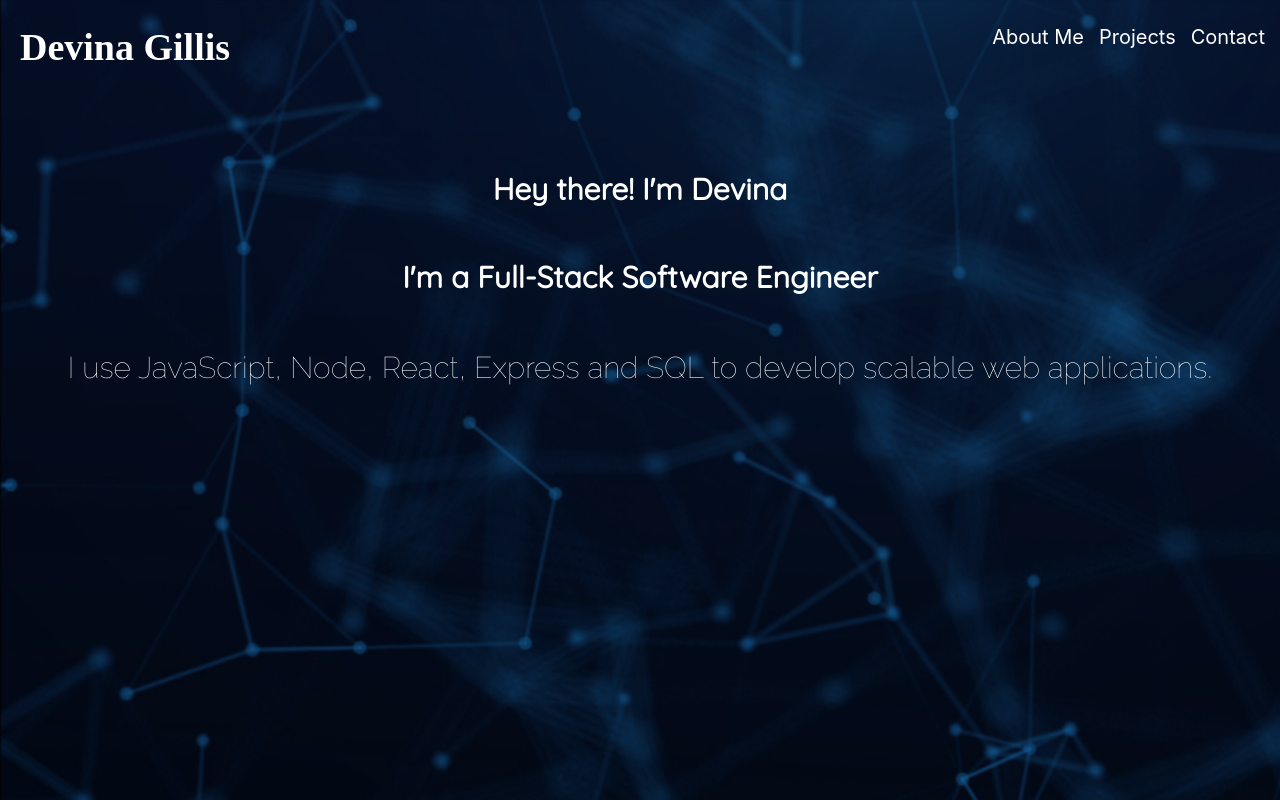
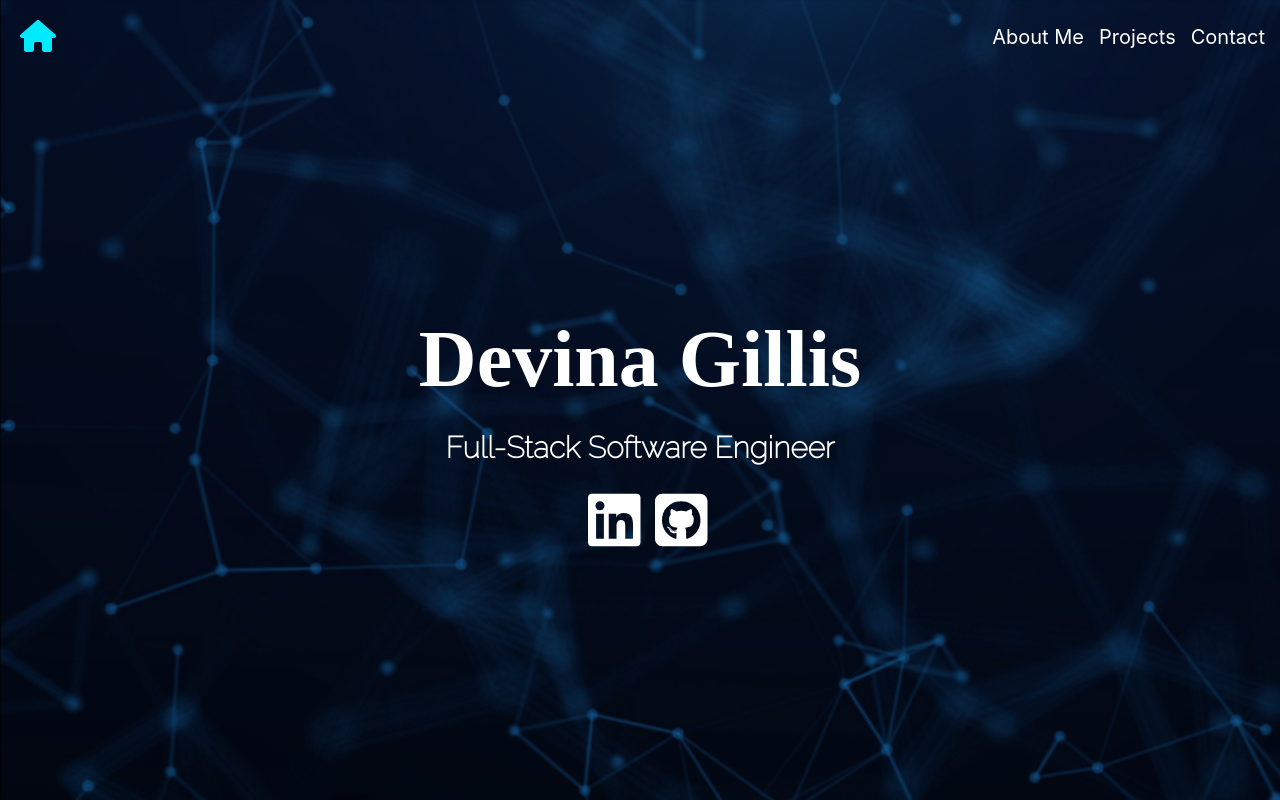
Before and after one commit to DevinaG007/my-portfolio, a React (Create React App) app: page / in a window 1280 px wide. Shown: the top 800 px of the page. Built offline with nearby package versions, Linux system fonts and the light colour scheme; a web font is replaced by a local one.

Commit message:
updated styling for homepage and about page

```diff
--- /dev/null
+++ b/babel-plugin-macros.config.js
@@ -0,0 +1,5 @@
+module.exports = {
+    'fontawesome-svg-core': {
+      'license': 'free'
+    }
+  }
--- /dev/null
+++ b/babel.config.js
@@ -0,0 +1,6 @@
+module.exports = function (api) {
+  api.cache(true);
+  return {
+    plugins: ['macros'],
+  }
+}
--- a/package.json
+++ b/package.json
@@ -3,9 +3,15 @@
   "version": "0.1.0",
   "private": true,
   "dependencies": {
+    "@fortawesome/fontawesome-svg-core": "^6.5.1",
+    "@fortawesome/free-brands-svg-icons": "^6.5.1",
+    "@fortawesome/free-regular-svg-icons": "^6.5.1",
+    "@fortawesome/free-solid-svg-icons": "^6.5.1",
+    "@fortawesome/react-fontawesome": "^0.2.0",
     "@testing-library/jest-dom": "^5.17.0",
     "@testing-library/react": "^13.4.0",
     "@testing-library/user-event": "^13.5.0",
+    "babel-plugin-macros": "^3.1.0",
     "react": "^18.2.0",
     "react-dom": "^18.2.0",
     "react-router-dom": "^5.3.4",
--- a/src/App.css
+++ b/src/App.css
@@ -27,7 +27,7 @@
 }
 
 .App-link {
-  color: #61dafb;
+  color: #00EAFF;
 }
 
 @keyframes App-logo-spin {
@@ -48,7 +48,7 @@ body {
 }
 
 main {
-  min-height: 100vh;
+  min-height:90vh;
   display: flex;
   flex-direction: column;
 }
--- a/src/about/About.css
+++ b/src/about/About.css
@@ -4,7 +4,8 @@
     color: white;
     font-size: 16px;
     align-items: center;
-    padding: 20px;
+    padding: 30px;
+    margin-top: 30px;
 }
 
 .col {
@@ -15,3 +16,10 @@
     padding: 20px;
 
 }
+
+
+.about-me {
+    background-color: #051c4983;
+    border-radius: 10px;
+    border: 1px solid white;
+}
--- a/src/about/About.js
+++ b/src/about/About.js
@@ -5,25 +5,12 @@ import  bratislava from "../images/bratislava.jpg"
 export default function About(){
 return (
     <section className="about">
-    <div className="col">
+    <div className="col about-me">
         <h2>Hey there! I'm Devina</h2>
+        <b>
     <p>I'm a Software Developer located in Seattle, Washington.</p>
-    <p>As both an artist and a frequent traveler, I'm passionate about:</p>
-    <ul>
-      <li>Writing code that develops unique and creative things</li>
-      <li>
-        Lifelong learning and discovering new things about Web Developing.
-      </li>
-      <li>
-        Exploring as much of the world as I can. Some of my favorite
-        countries that I've visited include:
-      </li>
-      <ol>
-        <li>Japan</li>
-        <li>Switzerland</li>
-        <li>Norway</li>
-      </ol>
-    </ul>
+    <p>As both an artist and a frequent traveler, I'm passionate about writing code that develops unique and creative things.</p>
+    <p>Exploring as much of the world as I can. Some of my favorite countries that I've visited include Japan, Switzerland, and Norway.</p>
     <br />
     <p>
       Currently, I work at Whole Foods Market, but my passion has always been traveling.
@@ -41,9 +28,11 @@ return (
       I'm always ready for a challenge! If you would like to collaborate,
       please contact me.
     </p>
+    </b>
   </div>
   <div className="col">
     <img src={bratislava} width="500" alt="Devina sitting atop a castle in Bratislava."/>
+    <p style={{"font-size":16}}>Devina at Bratislava Castle in Bratislava, Slovakia</p>
   </div>
   </section>
 )
--- a/src/contact/Contact.js
+++ b/src/contact/Contact.js
@@ -6,7 +6,6 @@ export default function Contact(){
    <main>
     <h2>Contact Me</h2>
     <p>Email: devinagillis0@gmail.com</p>
-    <p>Phone: (206) 483-3136</p>
     </main>
     </>
  )
--- a/src/home/Header.css
+++ b/src/home/Header.css
@@ -1,17 +1,18 @@
 @import url('https://fonts.googleapis.com/css2?family=Bungee+Outline&family=Indie+Flower&family=Quicksand&family=Raleway:wght@100&family=Zen+Dots&display=swap');
 
 .headings {
-    padding: 0px 0px 0px 20px;
+    padding: 20px 0px 0px 20px;
     color: white;
 }
 
 h1 {
-    font-size: 38px;
+    font-size: 80px;
     font-family: "Bungee Outline";
+    margin: 0px;
 }
 
-h1:hover {
-    color: lightseagreen;
+.headings:hover {
+    color: #00EAFF;
 }
 
 .header {
@@ -47,5 +48,5 @@ a:link, a:visited {
 }
 
 a:hover {
-    color: lightseagreen;
+    color:#00EAFF;
 }
--- a/src/home/Header.js
+++ b/src/home/Header.js
@@ -1,6 +1,10 @@
 import React from "react";
 import { NavLink, useHistory } from "react-router-dom";
 import "./Header.css";
+import { FontAwesomeIcon } from "@fortawesome/react-fontawesome";
+import { faHouse } from "@fortawesome/free-solid-svg-icons";
+
+
 
 export default function Header() {
   const history = useHistory();
@@ -12,15 +16,13 @@ export default function Header() {
   return (
     <>
       <div className="header">
-        <h1 className="headings" onClick={handleClick}>Devina Gillis</h1>
-        {/* <div className="nav"> */}
-          {/* <h2 className="headings">Software Engineer</h2> */}
+      <FontAwesomeIcon className="headings" onClick={handleClick} icon={faHouse} size="2xl" />
+        {/* <h1 className="headings" onClick={handleClick}>Devina Gillis</h1> */}
           <div className="navigation">
             <NavLink to ="/about" className="navLinks">About Me</NavLink>
             <NavLink to="/projects" className="navLinks">Projects</NavLink>
             <NavLink to="/contact" className="navLinks">Contact</NavLink>
           </div>
-        {/* </div> */}
       </div>
     </>
   );
--- a/src/home/Introduction.css
+++ b/src/home/Introduction.css
@@ -21,19 +21,19 @@
     flex: 1;
     display: flex;
     flex-direction: column;
-    margin: 30px;
-    font-size: 20px;
+    /* margin-top: 150px; */
+    font-size: 30px;
     align-items: center;
-    animation: transitionIn 2s;
+    justify-content: center;
+    animation: transitionIn 2.5s;
     /* transition-duration: 2s;
     opacity: 0; */
 }
 
-/* main:hover .desc {
-   transition-duration: 2s;
-   transform: translateY(20%);
-   opacity: 10;
-} */
+.icon {
+    padding-left: 15px;
+}
+
 
 img {
     width: 90%;
@@ -41,12 +41,13 @@ img {
 }
 
 p {
-    font-size: 30px;
+    font-size: 20px;
     font-family: "Raleway";
 }
 
 h2 {
-    font-family: "Quicksand";
+    font-family: "Raleway";
+    font-size: 30px;
 }
 
 @keyframes transitionIn {
--- a/src/home/Introduction.js
+++ b/src/home/Introduction.js
@@ -1,17 +1,25 @@
 import React from "react";
 import "./Introduction.css";
+import { FontAwesomeIcon } from "@fortawesome/react-fontawesome";
+import { faLinkedin } from "@fortawesome/free-brands-svg-icons";
+import { faGithubSquare } from "@fortawesome/free-brands-svg-icons";
+
 
 export default function Introduction() {
   return (
     <main className="intro">
     <div className="desc">
-      <h2>Hey there! I'm Devina</h2>
-      <h2>I'm a Full-Stack Software Engineer</h2>
-      <p>I use JavaScript, Node, React, Express and SQL to develop scalable web applications.</p>
+      <h1>Devina Gillis</h1>
+      <h2>Full-Stack Software Engineer</h2>
+      <div>
+        <a href="https://www.linkedin.com/in/devina-gillis/">
+      <FontAwesomeIcon className="icon" icon={faLinkedin} size="2x"/>
+      </a>
+      <a href="https://www.github.com/DevinaG007/">
+      <FontAwesomeIcon className="icon" icon={faGithubSquare} size="2x" />
+      </a>
+      </div>
     </div>
-    {/* <div className="column">
-      <img src={profile} alt="Devina posing at a lake in Norway"/>
-    </div> */}
     </main>
   );
 }
--- /dev/null
+++ b/src/projects/Projects.css
@@ -0,0 +1,3 @@
+li {
+  list-style: none;
+}
```
Also changed, not shown: 2 other files (tests, documents, lock files or other folders).
